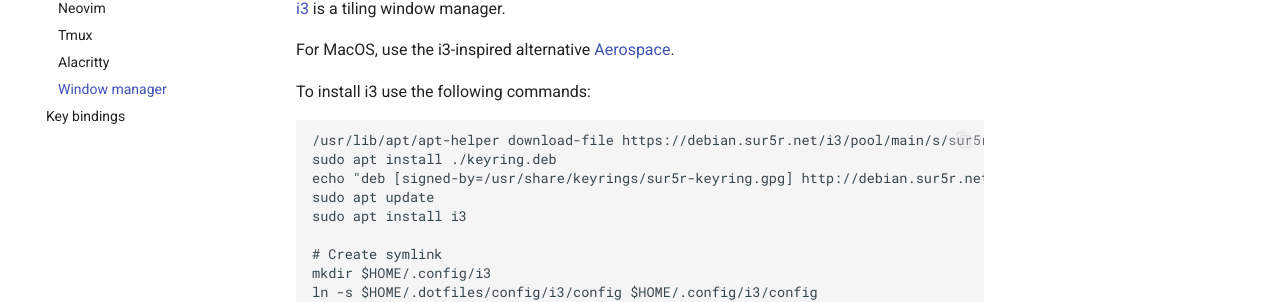
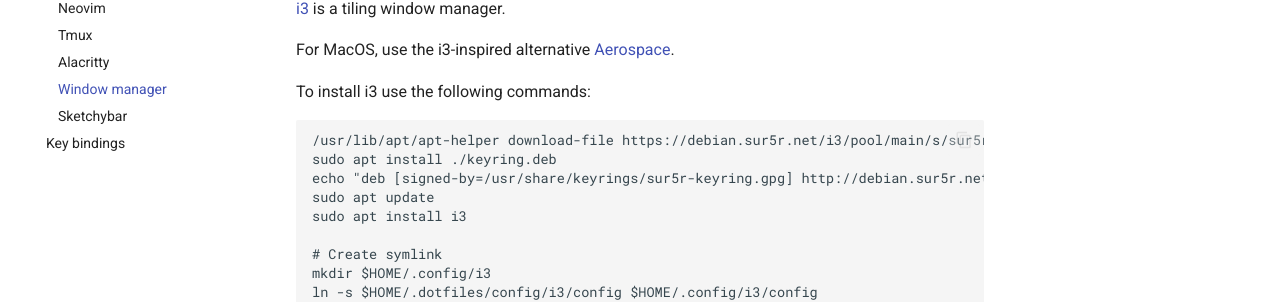
Before and after one commit to HieuDao-code/dotfiles, an MkDocs documentation site: the page built from docs/window_manager.md, in a window 1280 px wide. Shown: the part 184-486 px from the top of the page. Built offline with MkDocs 1.6.1 and Material for MkDocs 9.7.7, drawn with Linux system fonts in a browser that asks for light colours; comment, search, counter and statistics services are not loaded.

Commit message:
Update mkdocs.yml

```diff
--- a/mkdocs.yml
+++ b/mkdocs.yml
@@ -41,4 +41,5 @@ nav:
       - tmux.md
       - alacritty.md
       - window_manager.md
+      - sketchybar.md
   - key_binding.md
```
